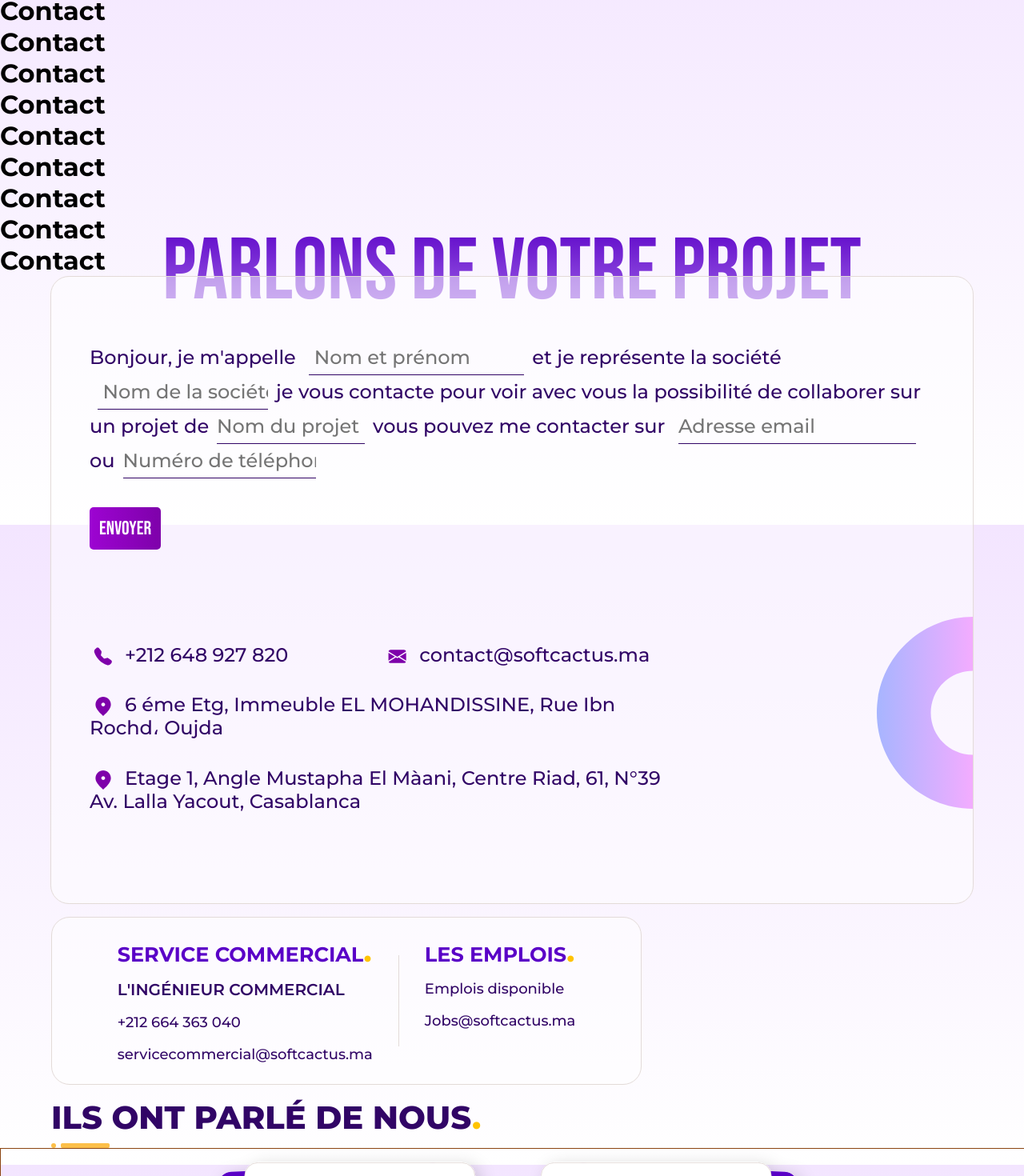
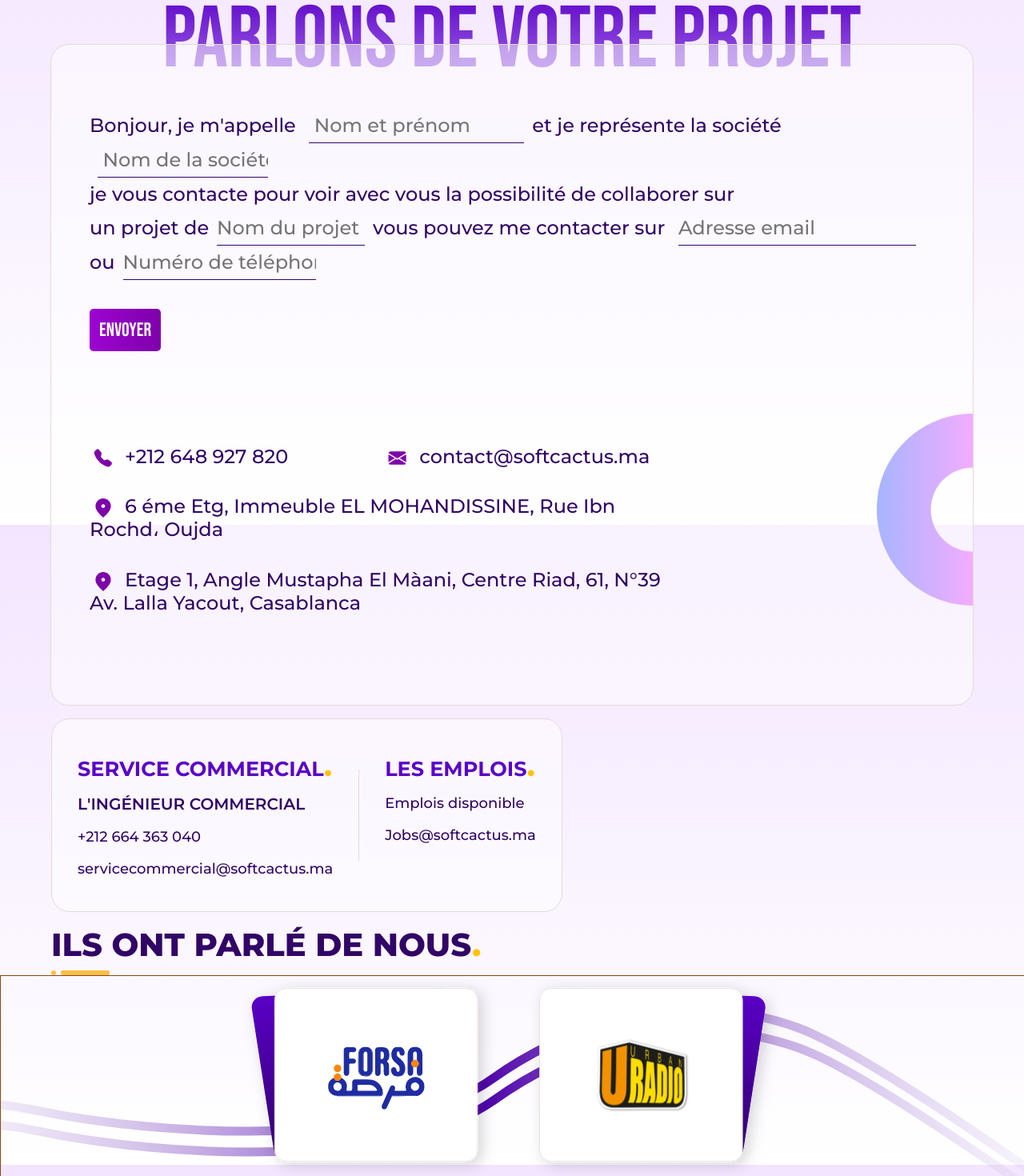
Before and after one commit to SOFT-CACTUS-INTERN/Soft-Cactus, a React (Vite) app in the folder Cactus-Front/: page /contact in a window 1280 px wide. Shown: the part 144-1614 px from the top of the page at 80% size. Built offline with nearby package versions, Linux system fonts and the light colour scheme.

Commit message:
fixed the 'forsa&uradio' element

```diff
--- a/Cactus-Front/src/Components/ContactBox.jsx
+++ b/Cactus-Front/src/Components/ContactBox.jsx
@@ -21,12 +21,12 @@ const ContactBox = ()=>{
                     <div className={contactBox.myform}>
                         <form method='POST' name='form' encType='text/plain'>
                             <label htmlFor="fullName">Bonjour, je m'appelle </label>
-                            <input type="text" name="nom" id="fullName" size="18" placeholder=' Nom et prénom ' />
+                            <input type="text" name="fullName" id="fullName" size="18" placeholder=' Nom et prénom ' />
                             <label htmlFor="societyName">et je représente la société </label>
-                            <input type="text" name="nom" id="societyName" size="14" placeholder=' Nom de la société '/>
-                                je vous contacte pour voir avec vous la possibilité de collaborer sur
+                            <input type="text" name="societyName" id="societyName" size="14" placeholder=' Nom de la société '/>
+                                <p>je vous contacte pour voir avec vous la possibilité de collaborer sur</p>
                             <label htmlFor="projectName"> un projet de</label>
-                            <input type="text" name="nom" id="projectName" size="12" placeholder='Nom du projet' />
+                            <input type="text" name="projectName" id="projectName" size="12" placeholder='Nom du projet' />
                             <label htmlFor="email">vous pouvez me contacter sur </label>
                             <input type="email" name="email" id="email"  placeholder='Adresse email'/> ou
                             <input type="tel" name="number" id="number" size="16" placeholder='Numéro de téléphone'/>
@@ -55,8 +55,3 @@ const ContactBox = ()=>{
     )
 };
 export default ContactBox
-/*Bonjour, je m’appelle Nom et prénom et je représente
-la société Nom de la société je vous contacte pour
- voir avec vous la possibilité de collaborer sur
-  un projet de Nom du projet  vous pouvez me contacter sur
- Adresse email  ou Numéro de téléphone */
--- a/Cactus-Front/src/Components/EmploisCard.jsx
+++ b/Cactus-Front/src/Components/EmploisCard.jsx
@@ -11,7 +11,8 @@ const EmploisCard = ()=>{
                     <p><a href="tel:+212 664 363 040">+212 664 363 040</a></p>
                     <p><a href="mailto:servicecommercial@softcactus.ma">servicecommercial@softcactus.ma</a></p>
                 </div>
-                <div className={style.vLine}></div>
+                <div className={style.vline} />
+                <div className={style.hline} />
                 <div className={style.emplois}>
                     <h1>LES EMPLOIS<span className={style.yellowDot}>.</span></h1>
                     <p>Emplois disponible</p>
--- a/Cactus-Front/src/Styles/contactBox.module.css
+++ b/Cactus-Front/src/Styles/contactBox.module.css
@@ -1,18 +1,18 @@
 .box{
     width: 90%;
-    margin: 0 auto;
+    margin: 5rem auto 0;
     background-color: rgba(255, 255, 255, 0.5);
     border: 1px solid rgba(227, 219, 216, 1);
     border-radius: 23.2px;
     position: relative;
-
+    overflow: visible;
 }
 .title{
     width: 100%;
     margin: 0 auto;
     height: auto;
     position: absolute;
-    top: 0px;
+    top: 0;
     transform: translateY(-54%); /*solved the resposive issue*/
     z-index: -1;
 
@@ -41,7 +41,6 @@
     line-height: 42px;
     font-size: 22.74px; /*if you want it responsive (small for small screens and huge for huge screens change to 4 or 3vw*/
     font-size: clamp(1rem, 2vw, 1.5rem) !important;
-
     font-weight: 500;
     padding-top: 2em;
 }
--- a/Cactus-Front/src/Styles/emplois.module.css
+++ b/Cactus-Front/src/Styles/emplois.module.css
@@ -1,7 +1,9 @@
 .Card{
-    width: 55%;
+  max-width: 50%;
+  width: fit-content;
+
     background-color: rgba(255, 255, 255, 0.5);
-    padding: 1em;
+    padding: 2em ;
     border: 1px solid #E3DBD8;
     border-radius: 23px;
     overflow: hidden;
@@ -14,6 +16,7 @@
     flex-wrap: wrap;
     justify-content: center;
     gap: 1em;
+    text-align: left;
 }
 .Card .content .service{
     display: flex;
@@ -49,10 +52,28 @@
     text-decoration: none;
     padding-bottom: 10px;
 }
-.vLine{
+.vline{
     height: 114px;
     width: 1px;
     background-color: #E3DBD8;
     margin: auto 1em;
-
 }
+.hline {
+    display: none;
+    height: 2px;
+    width: 80%;
+    border-top: 1px solid #D6DDED;
+    /* margin: 0 6em; */
+}
+@media (max-width: 1041px) {
+    .Card .content{
+        display: block;
+        text-align: left;
+    }
+    .vline{
+        display: none;
+    }
+    .hline{
+        display: block;
+    }
+}
--- a/Cactus-Front/src/Styles/footer.module.css
+++ b/Cactus-Front/src/Styles/footer.module.css
@@ -4,8 +4,10 @@
     align-items: center;
     width: 100%;
     gap: 2em;
-    padding: 2em 0;
+    padding: 20px 0;
 
+    /* position: absolute;
+    bottom: 1px;  it ruins the components */
 }
 
 .A1{
--- a/Cactus-Front/src/Styles/header.module.css
+++ b/Cactus-Front/src/Styles/header.module.css
@@ -7,6 +7,7 @@
     align-items:center;
     justify-content: space-around;
     padding:15px 20px;
+    margin-bottom: 100px;
 }
 
 .head .navbar .logo img{
--- a/Cactus-Front/src/Styles/pubs.module.css
+++ b/Cactus-Front/src/Styles/pubs.module.css
@@ -24,7 +24,7 @@
   z-index: 2;
 }
 
-.card img {
-  max-width: 100%;
-  max-height: 100%;
+.cardsContainer img {
+  width: 25vw;
+  height: auto;
 }
--- a/Cactus-Front/src/pages/Contact.jsx
+++ b/Cactus-Front/src/pages/Contact.jsx
@@ -7,17 +7,6 @@ import ArrowUp from '../Components/ArrowUp.jsx'
 const Contact = () => {
  return (
     <>
-      <h1>Contact</h1>
-      <h1>Contact</h1>
-      <h1>Contact</h1>
-      <h1>Contact</h1>
-      <h1>Contact</h1>
-      <h1>Contact</h1>
-      <h1>Contact</h1>
-      <h1>Contact</h1>
-      <h1>Contact</h1>
-      <h1>Contact</h1>
-
       <ContactBox />
       <EmploisCard />
       <Special text={'ils onT parlé de nous'}/>
```
